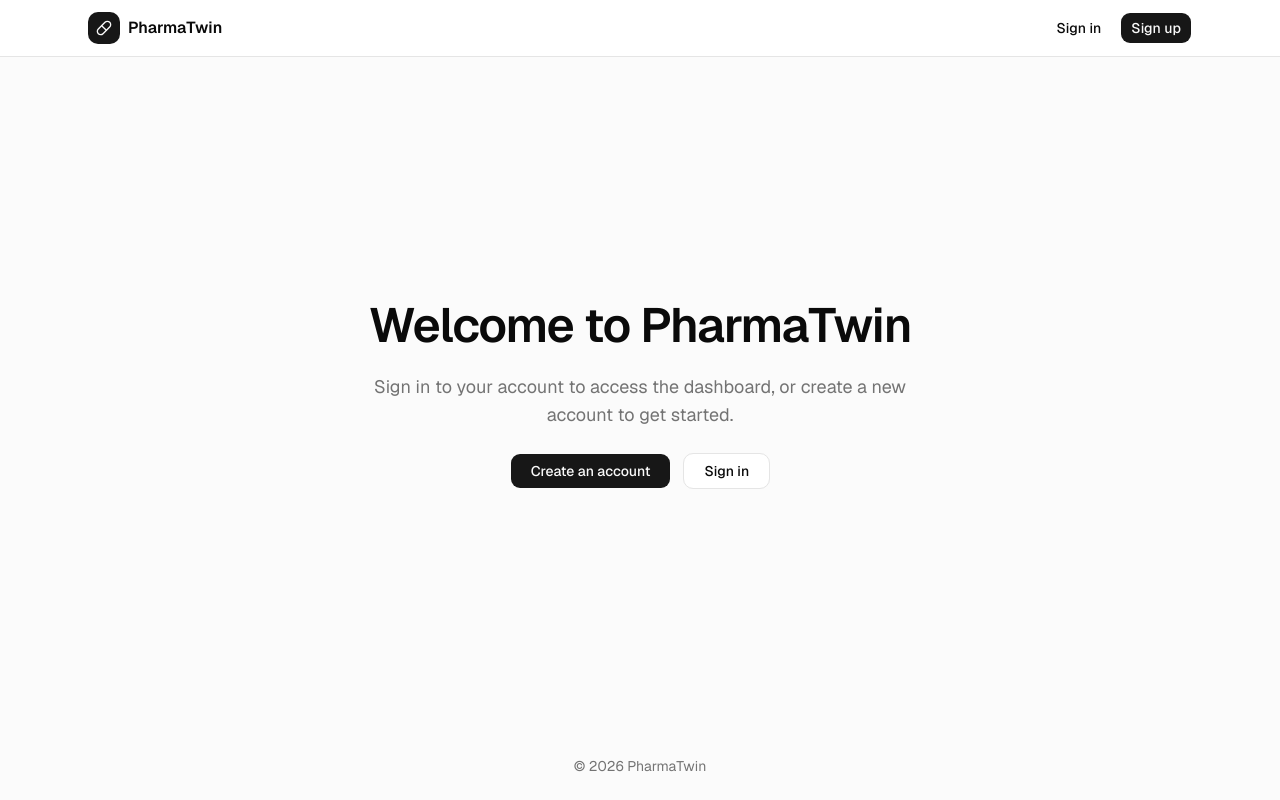
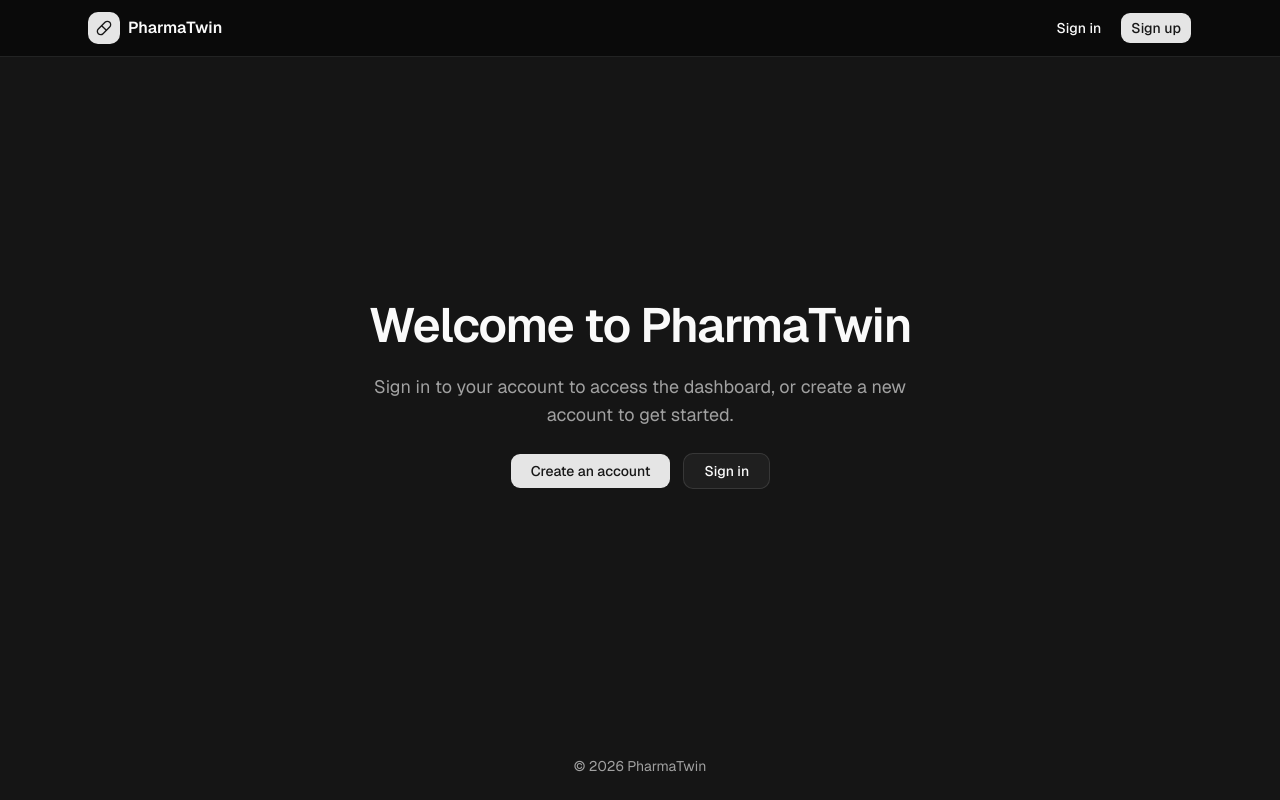
Before and after one commit to Thulana666/J26-IT-353, a Next.js app in the folder frontend/: page / in a window 1280 px wide. Built offline with nearby package versions, Linux system fonts and the light colour scheme.

Commit message:
feat: switch UI to dark mode
Apply the shadcn dark theme on the root element and set color-scheme
so native form controls and scrollbars render dark as well.

```diff
--- a/frontend/src/app/globals.css
+++ b/frontend/src/app/globals.css
@@ -83,6 +83,7 @@
 }
 
 .dark {
+  color-scheme: dark;
   --background: oklch(0.145 0 0);
   --foreground: oklch(0.985 0 0);
   --card: oklch(0.205 0 0);
--- a/frontend/src/app/layout.js
+++ b/frontend/src/app/layout.js
@@ -18,7 +18,10 @@ export const metadata = {
 
 export default function RootLayout({ children }) {
   return (
-    <html lang="en" className={`${geistSans.variable} ${geistMono.variable}`}>
+    <html
+      lang="en"
+      className={`dark ${geistSans.variable} ${geistMono.variable}`}
+    >
       <body className="antialiased">{children}</body>
     </html>
   );
```
